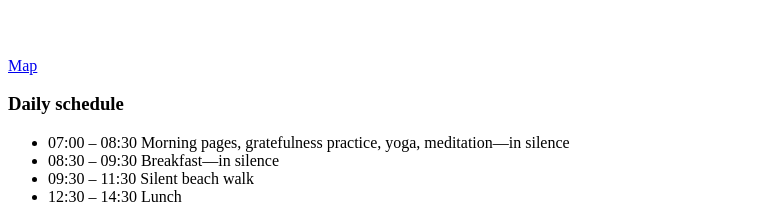
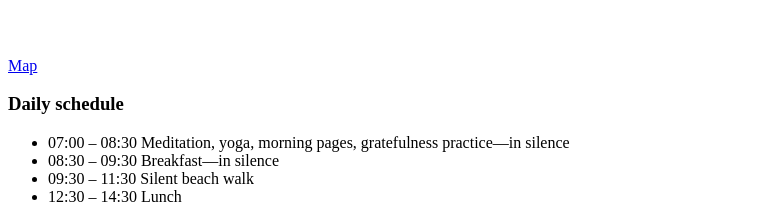
Before and after one commit to mirhamasala/slow-retreats, a Next.js app: page / in a window 1280 px wide. Shown: the part 1480-1686 px from the top of the page, without its empty margins (0-766 px from the left). Built offline with nearby package versions, Linux system fonts and the light colour scheme.

Commit message:
Adapt program

```diff
--- a/components/Program.js
+++ b/components/Program.js
@@ -22,8 +22,7 @@ function Program() {
       </h3>
       <ul className="mb-7 space-y-2 max-w-prose">
         <li>
-          07:00 – 08:30 Morning pages, gratefulness practice, yoga,
-          meditation—in silence
+          07:00 – 08:30 Meditation, yoga, morning pages, gratefulness practice—in silence
         </li>
         <li>08:30 – 09:30 Breakfast—in silence</li>
         <li>09:30 – 11:30 Silent beach walk</li>
```
